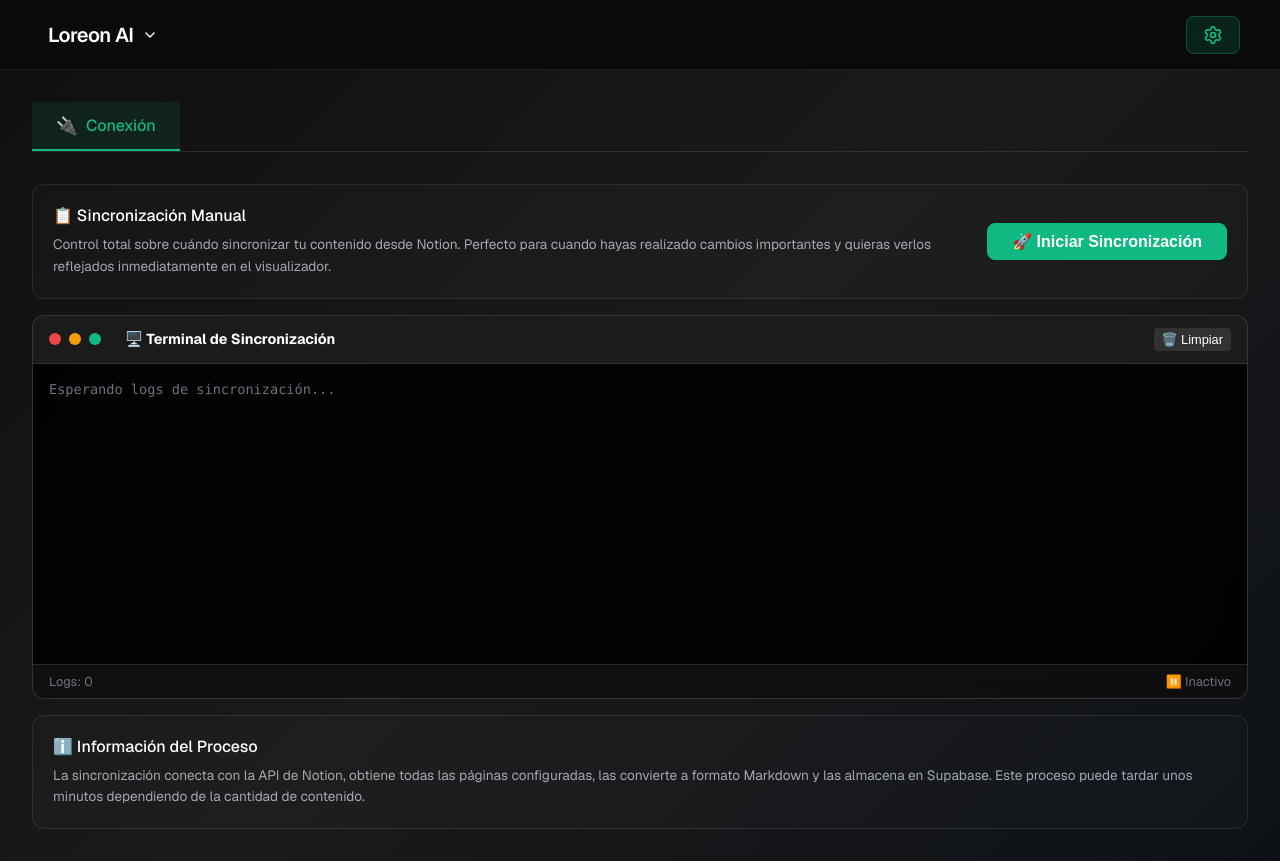
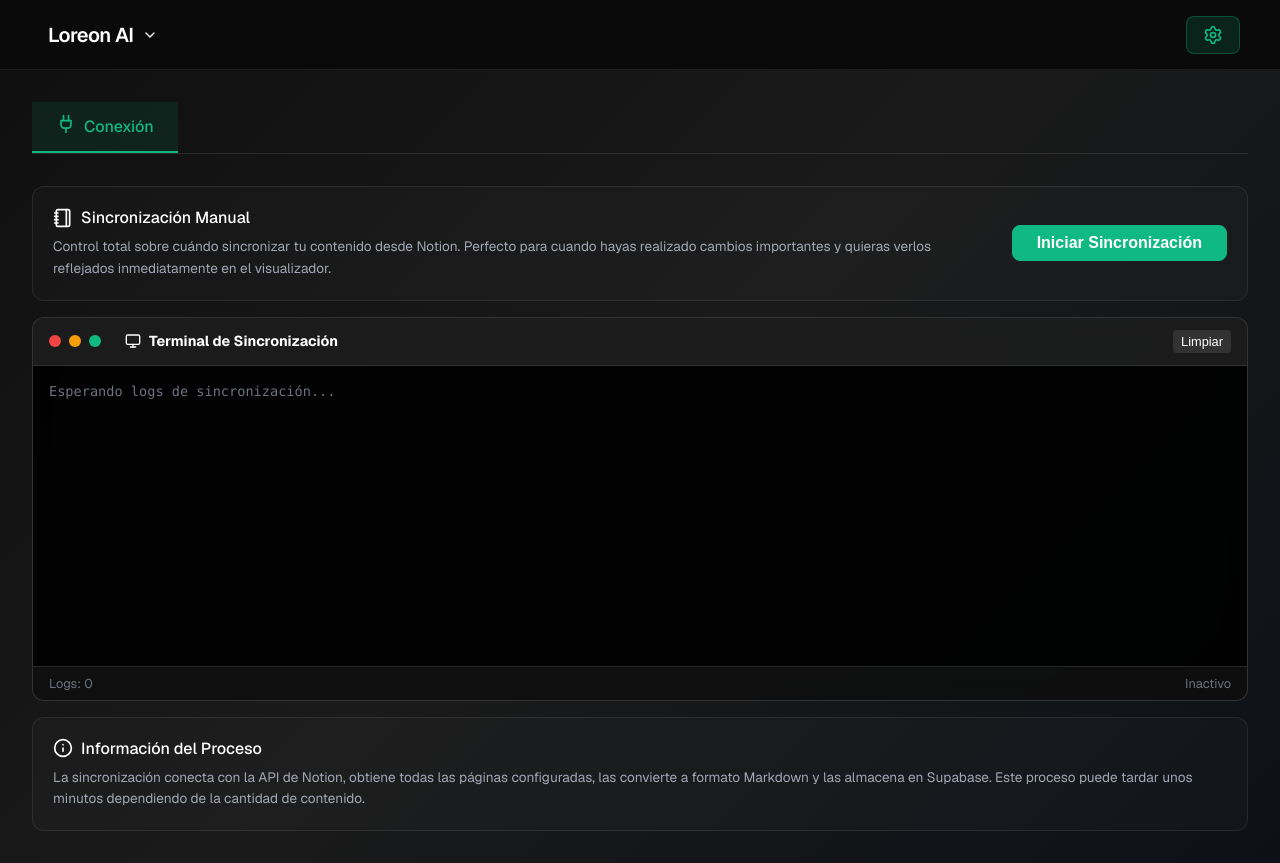
Before and after one commit to drzkn/loreon, a Next.js app: page /settings in a window 1280 px wide. Built offline with nearby package versions, Linux system fonts and the light colour scheme.

Commit message:
sustituye emojis por icon

```diff
--- a/src/app/page.styles.ts
+++ b/src/app/page.styles.ts
@@ -239,6 +239,10 @@ export const WelcomeTitle = styled.h2`
   color: var(--text-primary);
   margin-bottom: 0.5rem;
   letter-spacing: -0.025em;
+  display: flex;
+  align-items: center;
+  justify-content: center;
+  gap: 0.5rem;
 `;
 
 export const WelcomeSubtitle = styled.p`
--- a/src/app/page.tsx
+++ b/src/app/page.tsx
@@ -20,6 +20,7 @@ import {
   WelcomeTitle,
   WelcomeSubtitle
 } from './page.styles';
+import { Icon } from '@/components';
 
 export default function Home() {
   const messagesEndRef = useRef<HTMLDivElement>(null);
@@ -75,7 +76,7 @@ export default function Home() {
         <MessagesContainer>
           {messages.length === 0 ? (
             <WelcomeMessage>
-              <WelcomeTitle>¡Bienvenido a Loreon AI! 🚀</WelcomeTitle>
+              <WelcomeTitle>¡Bienvenido a Loreon AI! <Icon name="rocket" size="lg" /></WelcomeTitle>
               <WelcomeSubtitle>
                 Tu asistente inteligente para gestión de contenido markdown,
                 sincronización de datos y búsqueda vectorial. Comienza escribiendo tu primera pregunta.
--- a/src/app/settings/components/ConnectionContent.tsx
+++ b/src/app/settings/components/ConnectionContent.tsx
@@ -1,6 +1,6 @@
 'use client';
 
-import { Terminal, Button } from '@/components';
+import { Terminal, Button, Icon } from '@/components';
 import { useSyncToSupabase } from '../hooks/useSyncToSupabase';
 import {
   Container,
@@ -21,7 +21,7 @@ export const ConnectionContent = () => {
       <MainContent>
         <InfoCard>
           <InfoContent>
-            <InfoTitle>📋 Sincronización Manual</InfoTitle>
+            <InfoTitle><Icon name="notebook" /> Sincronización Manual</InfoTitle>
             <InfoDescription>
               Control total sobre cuándo sincronizar tu contenido desde Notion.
               Perfecto para cuando hayas realizado cambios importantes y quieras
@@ -34,7 +34,7 @@ export const ConnectionContent = () => {
               disabled={isProcessing}
               variant={isProcessing ? "loading" : "success"}
             >
-              {isProcessing ? '🔄 Sincronizando...' : '🚀 Iniciar Sincronización'}
+              {isProcessing ? 'Sincronizando...' : 'Iniciar Sincronización'}
             </Button>
           </ButtonContainer>
         </InfoCard>
@@ -49,7 +49,7 @@ export const ConnectionContent = () => {
 
         <InfoCard>
           <InfoContent>
-            <InfoTitle>ℹ️ Información del Proceso</InfoTitle>
+            <InfoTitle><Icon name="info" /> Información del Proceso</InfoTitle>
             <InfoDescription>
               La sincronización conecta con la API de Notion, obtiene todas las páginas
               configuradas, las convierte a formato Markdown y las almacena en Supabase.
--- a/src/app/settings/page.tsx
+++ b/src/app/settings/page.tsx
@@ -10,18 +10,20 @@ import {
   TabLabel,
   DefaultContent
 } from './page.styles';
+import { Icon } from '@/components';
+import { IconName } from '@/components/Icon';
 
 interface TabConfig {
   id: string;
   label: string;
-  icon: string;
+  icon: IconName;
 }
 
 const tabs: TabConfig[] = [
   {
     id: 'connection',
     label: 'Conexión',
-    icon: '🔌'
+    icon: 'plug' as IconName
   }
 ];
 
@@ -70,7 +72,7 @@ export default function SettingsPage() {
             onClick={() => handleTabClick(tab)}
             $isActive={activeTab === tab.id}
           >
-            <TabIcon>{tab.icon}</TabIcon>
+            <TabIcon><Icon name={tab.icon} /></TabIcon>
             <TabLabel>{tab.label}</TabLabel>
           </TabButton>
         ))}
--- a/src/app/visualizer/page.styles.ts
+++ b/src/app/visualizer/page.styles.ts
@@ -431,12 +431,6 @@ export const EmptyState = styled.div`
   color: var(--text-secondary);
 `;
 
-export const EmptyIcon = styled.div`
-  font-size: 3rem;
-  margin-bottom: 1rem;
-  opacity: 0.5;
-`;
-
 export const EmptyTitle = styled.h3`
   font-size: 1.25rem;
   font-weight: 500;
--- a/src/app/visualizer/page.tsx
+++ b/src/app/visualizer/page.tsx
@@ -23,7 +23,6 @@ import {
   BackButton,
   MarkdownContent,
   EmptyState,
-  EmptyIcon,
   EmptyTitle,
   EmptyDescription,
   LoadingSpinner
@@ -361,7 +360,7 @@ export default function VisualizerPage() {
           <Title><Icon name="square-library" size="xl" color="#10b981" /> Visualizador</Title>
         </HeaderSection>
         <EmptyState>
-          <EmptyIcon>❌</EmptyIcon>
+          <Icon name="x" size="md" />
           <EmptyTitle>Error al cargar el contenido</EmptyTitle>
           <EmptyDescription>{error}</EmptyDescription>
         </EmptyState>
@@ -391,7 +390,7 @@ export default function VisualizerPage() {
               <LoadingSpinner>Cargando páginas...</LoadingSpinner>
             ) : filteredPages.length === 0 ? (
               <EmptyState>
-                <EmptyIcon>📭</EmptyIcon>
+                <Icon name="mailbox" size="xl" />
                 <EmptyTitle>
                   {searchTerm ? 'Sin resultados' : 'No hay páginas disponibles'}
                 </EmptyTitle>
@@ -419,7 +418,7 @@ export default function VisualizerPage() {
                   onClick={() => handlePageSelect(page)}
                 >
                   <PageTitle>
-                    {page.source === 'native' ? '🚀' : '📚'} {page.title}
+                    {page.title}
                   </PageTitle>
                   <PagePreview>{getPreviewText(page.content)}</PagePreview>
                   <PageDate>
@@ -436,20 +435,19 @@ export default function VisualizerPage() {
             <>
               <ContentHeader>
                 <ContentTitle>
-                  {selectedPage.source === 'native' ? '🚀' : '📚'} {selectedPage.title}
                   <span style={{ fontSize: '0.7em', opacity: 0.6, marginLeft: '10px' }}>
                     ({selectedPage.source === 'native' ? 'Sistema Nativo' : 'Sistema Legacy'})
                   </span>
                 </ContentTitle>
                 <BackButton onClick={handleBackToList}>
-                  ← Volver
+                  <Icon name="chevron-left" /> Volver
                 </BackButton>
               </ContentHeader>
               {renderPageContent(selectedPage)}
             </>
           ) : (
             <EmptyState>
-              <EmptyIcon>📄</EmptyIcon>
+              <Icon name="book-open" size="xxl" color="white" />
               <EmptyTitle>Selecciona una página</EmptyTitle>
               <EmptyDescription>
                 Elige una página de la lista para ver su contenido aquí
--- a/src/components/Icon/Icon.mapper.ts
+++ b/src/components/Icon/Icon.mapper.ts
@@ -6,7 +6,19 @@ import {
   TestTubeDiagonal,
   Send,
   ChevronUp,
-  ChevronDown
+  ChevronDown,
+  ChevronRight,
+  ChevronLeft,
+  X,
+  Rocket,
+  Mail,
+  BookOpen,
+  Plug,
+  Notebook,
+  Monitor,
+  Info,
+  Trash2,
+  CirclePause
 } from 'lucide-react';
 import { IconName } from "./Icon.types";
 
@@ -17,5 +29,17 @@ export const iconMapper: Record<IconName, LucideIcon> = {
   'square-library': SquareLibrary,
   send: Send,
   'chevron-up': ChevronUp,
-  'chevron-down': ChevronDown
+  'chevron-down': ChevronDown,
+  'chevron-right': ChevronRight,
+  'chevron-left': ChevronLeft,
+  x: X,
+  rocket: Rocket,
+  mailbox: Mail,
+  'book-open': BookOpen,
+  plug: Plug,
+  notebook: Notebook,
+  monitor: Monitor,
+  info: Info,
+  'trash-2': Trash2,
+  'circle-pause': CirclePause
 };
--- a/src/components/Icon/Icon.styles.ts
+++ b/src/components/Icon/Icon.styles.ts
@@ -16,6 +16,7 @@ const sizeMap: Record<IconSize, string> = {
   md: '1.25rem',
   lg: '1.5rem',
   xl: '2rem',
+  xxl: '2.5rem'
 };
 
 export const IconContainer = styled.div<IconContainerProps>`
--- a/src/components/Icon/Icon.types.ts
+++ b/src/components/Icon/Icon.types.ts
@@ -6,6 +6,18 @@ export type IconName =
   'square-library' |
   'send' |
   'chevron-up' |
-  'chevron-down';
+  'chevron-down' |
+  'chevron-right' |
+  'chevron-left' |
+  'x' |
+  'rocket' |
+  'mailbox' |
+  'book-open' |
+  'plug' |
+  'notebook' |
+  'monitor' |
+  'info' |
+  'trash-2' |
+  'circle-pause';
 
-export type IconSize = 'xs' | 'sm' | 'md' | 'lg' | 'xl';
+export type IconSize = 'xs' | 'sm' | 'md' | 'lg' | 'xl' | 'xxl';
--- a/src/components/Terminal/Terminal.styles.ts
+++ b/src/components/Terminal/Terminal.styles.ts
@@ -40,6 +40,11 @@ export const HeaderTitle = styled.span`
   font-size: 0.9rem;
   font-weight: bold;
   color: white;
+  display: flex;
+  align-items: center;
+  justify-content: center;
+  gap: 0.5rem
+
 `;
 
 export const HeaderRightSection = styled.div`
@@ -55,6 +60,10 @@ export const HeaderButton = styled.button`
   color: white;
   font-size: 0.8rem;
   cursor: pointer;
+  display: flex;
+  align-items: center;
+  justify-content: center;
+  gap: 0.25rem;
 
   &:hover {
     background: rgba(255, 255, 255, 0.2);
--- a/src/components/Terminal/TerminalFooter.tsx
+++ b/src/components/Terminal/TerminalFooter.tsx
@@ -12,7 +12,7 @@ export const TerminalFooter = ({ logCount, isProcessing }: TerminalFooterProps)
         Logs: {logCount}
       </span>
       <span>
-        {isProcessing ? '🔄 Procesando...' : '⏸️ Inactivo'}
+        {isProcessing ? 'Procesando...' : 'Inactivo'}
       </span>
     </FooterContainer>
   );
--- a/src/components/Terminal/TerminalHeader.tsx
+++ b/src/components/Terminal/TerminalHeader.tsx
@@ -1,3 +1,4 @@
+import { Icon } from '../Icon';
 import {
   HeaderContainer,
   HeaderLeftSection,
@@ -19,12 +20,13 @@ export const TerminalHeader = ({ onClearLogs }: TerminalHeaderProps) => {
         <HeaderDot color="yellow" />
         <HeaderDot color="green" />
         <HeaderTitle>
-          🖥️ Terminal de Sincronización
+          <Icon name="monitor" size="sm" />
+          Terminal de Sincronización
         </HeaderTitle>
       </HeaderLeftSection>
       <HeaderRightSection>
         <HeaderButton onClick={onClearLogs}>
-          🗑️ Limpiar
+          Limpiar
         </HeaderButton>
       </HeaderRightSection>
     </HeaderContainer>
```
Also changed, not shown: 1 other file (tests, documents, lock files or other folders).
